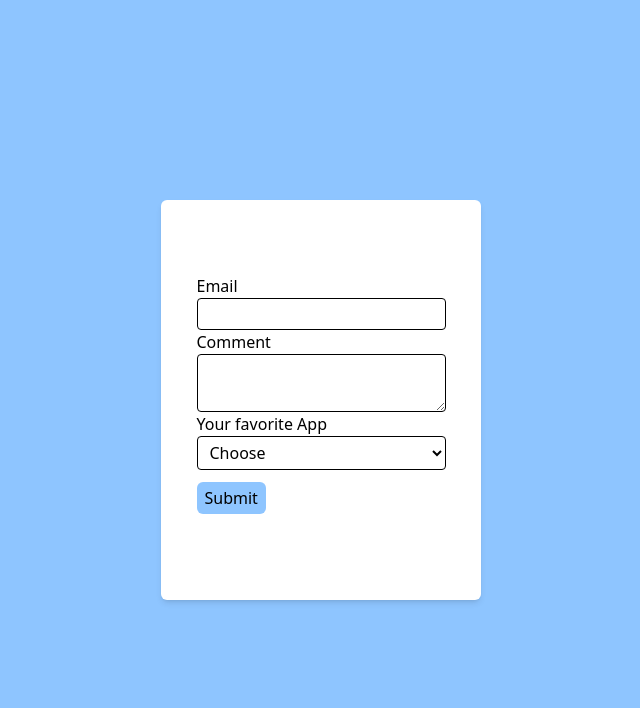
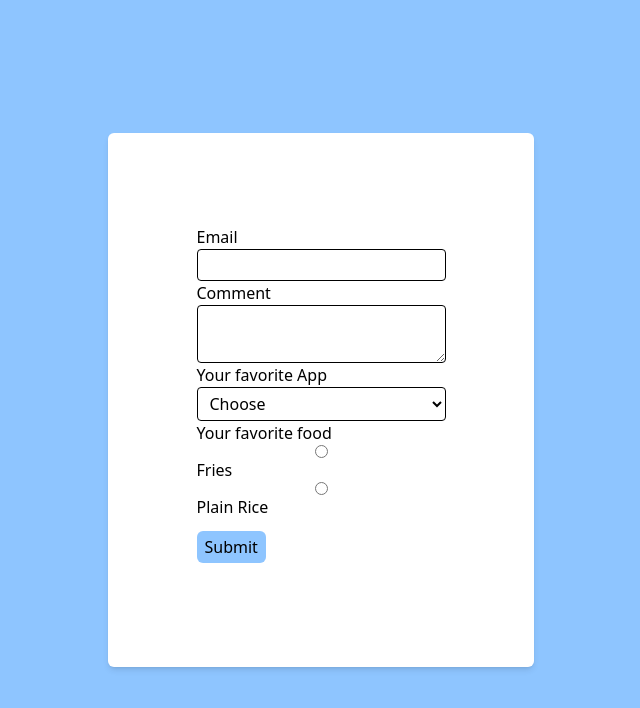
Before and after one commit to sammyyaws/react-tutorials, a React (Vite) app: page / in a window 1280 px wide. Shown: the top 708 px of the page, without its empty margins (319-959 px from the left). Built offline with nearby package versions, Linux system fonts and the light colour scheme.

Commit message:
Update: created radio buttons,

```diff
--- a/src/components/FormikContainer.jsx
+++ b/src/components/FormikContainer.jsx
@@ -7,13 +7,15 @@ import FormikControl from './FormikControl'
 const initialValues={
 email:"",
 comment:"",
-SelectOption:""
+SelectOption:"",
+radioOption:""
 }
 //validating
 const validationSchema=Yup.object({
 email:Yup.string().required("This field is required"),
 comment:Yup.string().required("This field is required"),
-SelectOption:Yup.string().required("choose something")
+SelectOption:Yup.string().required("choose something"),
+radioOption:Yup.string().required("choose something"),
 })
 //on submit function
 const onSubmit =values=>{
@@ -27,6 +29,15 @@ const optionValues=[
   {key:"Tiktok",value:"tiktok"}
 
 ]
+//radio option values
+const radioValues=[
+
+  {key:"Fries",value:"Fries"},
+  {key:"Plain Rice",value:"Plain Rice"},
+
+
+]
+
 function FormikContainer() {
 
 
@@ -38,7 +49,10 @@ function FormikContainer() {
 
 <FormikControl control="input" name="email" type="email" label="Email"/>
 <FormikControl control="textarea" name="comment" type="textarea" label="Comment"/>
-<FormikControl control="select" name="SelectOption" options={optionValues} type="email" label="Your favorite App"/>
+<FormikControl control="select" name="SelectOption" options={optionValues}
+type="email" label="Your favorite App"/>
+<FormikControl control="radio" name="radioOption"
+options={radioValues}  label="Your favorite food"/>
 
         <button className={button} type="submit" disabled={!formik.isValid || formik.isSubmitting}> Submit</button>
         </Form>
--- a/src/components/FormikControl.jsx
+++ b/src/components/FormikControl.jsx
@@ -2,6 +2,7 @@ import Input from './Input'
 import React from 'react'
 import Textarea from './Textarea'
 import Select from './Select'
+import RadioButtons from './RadioButtons'
 
 function FormikControl(props) {
     const{control,...rest}=props
@@ -11,9 +12,9 @@ function FormikControl(props) {
         return <Textarea {...rest}/>
     case "select":
       return <Select {...rest}/>
-       case "checkbox":
-      case "radio":
+      case "radio": return <RadioButtons {...rest}/>
      case "date":
+      case "checkbox":
         default :
         return null
   }
--- /dev/null
+++ b/src/components/RadioButtons.jsx
@@ -0,0 +1,37 @@
+import React from 'react'
+import { Field,ErrorMessage } from 'formik'
+import { input, inputerror } from '../styles/FormClass'
+
+function RadioButtons(props) {
+    const {name,label,options,...rest}=props
+   return (
+     <div>
+     <label className='label'>{label}</label>
+       <Field className={input}  name={name} {...rest}>
+    { ({field})=>(
+        options.map(option=>(
+            <React.Fragment key={option.key}>
+              <div><input type="radio"
+
+               id={option.value}
+                {...field}
+               value={option.value}
+               checked={field.value===option.value}
+                className={input}
+
+               />
+               <label  htmlFor={option.value}>{option.key}</label></div>
+            </React.Fragment>
+        ))
+    )
+
+
+    }
+</Field>
+       <ErrorMessage className={inputerror} component="div" name={name}/>
+     </div>
+   )
+
+}
+
+export default RadioButtons
--- a/src/styles/FormClass.jsx
+++ b/src/styles/FormClass.jsx
@@ -11,8 +11,8 @@ export const formbox=clsx(
         'h-120',
         'overflow-y-auto',
          'w-60',
-          'lg:w-1/4',
-           'lg:h-1/2',
+          'lg:w-1/3',
+           'lg:h-2/3',
             'rounded-md bg'
 )
 
```
